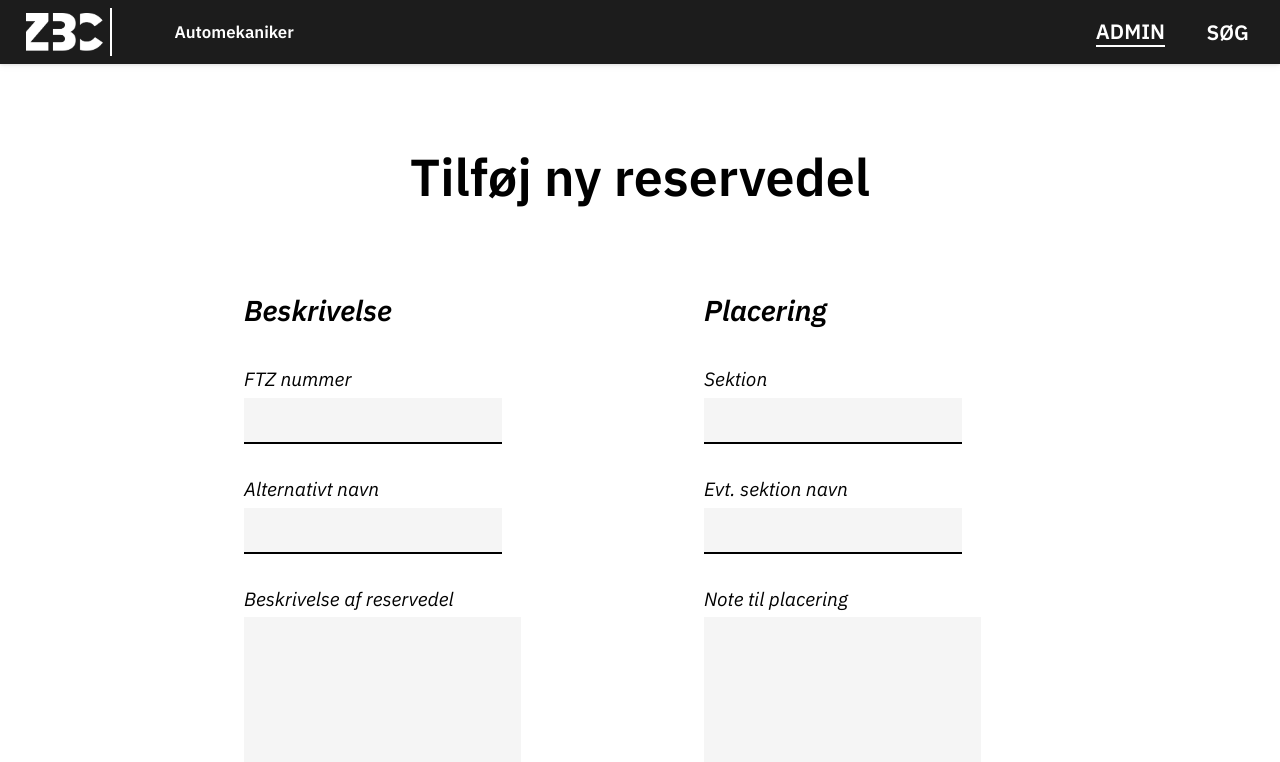
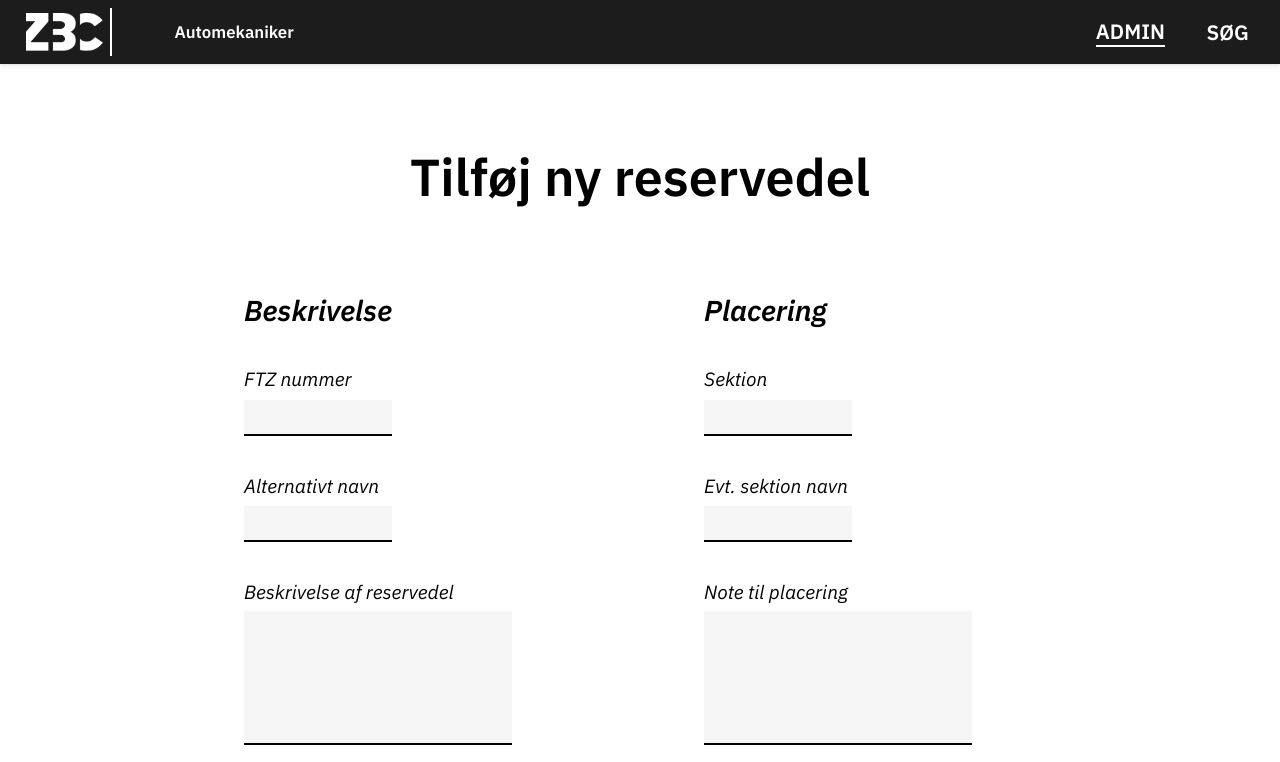
Before and after one commit to LinusTM/inventory-system, a SvelteKit app in the folder frontend/: page /admin in a window 1280 px wide. Shown: the top 762 px of the page. Built offline with nearby package versions, Linux system fonts and the light colour scheme.

Commit message:
Rewrote a bunch of css, and cleaned things up.

```diff
--- a/frontend/src/app.html
+++ b/frontend/src/app.html
@@ -2,13 +2,11 @@
 <html lang="en">
 	<head>
 		<meta charset="utf-8" />
-		<link rel="stylesheet" href="%sveltekit.assets%/global.css" />
 		<link rel="icon" href="%sveltekit.assets%/favicon.ico" />
 
-		<meta name="viewport" content="width=device-width" />
 		%sveltekit.head%
 	</head>
 	<body>
-		<div>%sveltekit.body%</div>
+		%sveltekit.body%
 	</body>
 </html>
--- a/frontend/src/lib/shared/components/NavBar.svelte
+++ b/frontend/src/lib/shared/components/NavBar.svelte
@@ -1,5 +1,6 @@
 <script>
 	import { page } from '$app/stores';
+
 	const navItems = [
 		{ label: 'ADMIN', href: '/admin' },
 		{ label: 'SØG', href: '/' }
@@ -12,6 +13,8 @@
 	<a id="img" href="/"><img src="./images/logo.png" alt="ZBC logo" /></a>
 	<p id="education">{education}</p>
 	<span />
+
+	<!-- looping throug the navItems object, and putting them all in the navbar -->
 	{#each navItems as navItem}
 		{#if $page.url.pathname == navItem.href}
 			<a id="selected" href={navItem.href}>{navItem.label}</a>
--- a/frontend/src/routes/+layout.svelte
+++ b/frontend/src/routes/+layout.svelte
@@ -82,6 +82,28 @@
 		}
 	}
 
+	/* GENERAL TAGS */
+	:global(body, html) {
+		margin: 0 auto;
+		padding: 0 auto;
+	}
+
+	/* LINKS */
+	:global(a:visited, a:link) {
+		color: var(--text-light);
+		text-decoration: none;
+	}
+
+	:global(a svg) {
+		vertical-align: text-bottom;
+	}
+
+	/* SHADOWS */
+	:global(.box-shadow) {
+		box-shadow: 0 1px 1px rgba(0, 0, 0, 0.12), 0 2px 2px rgba(0, 0, 0, 0.12),
+			0 4px 4px rgba(0, 0, 0, 0.12), 0 8px 8px rgba(0, 0, 0, 0.12);
+	}
+
 	/* CONTAINER */
 	#container {
 		display: flex;
@@ -101,25 +123,46 @@
 		width: min(800px + 30%, 98%);
 	}
 
-	footer,
-	a {
-		@media (prefers-color-scheme: light) {
-			color: var(--text-light);
-			background-color: var(--background-dark);
-		}
-
-		@media (prefers-color-scheme: dark) {
-			color: var(--text);
-			background-color: var(--background-medium);
-		}
-	}
-
 	/* FOOTER */
 	footer {
 		padding: 1.5em;
 		font-size: 1rem;
 	}
 
+	footer {
+		@media (prefers-color-scheme: light) {
+			background-color: var(--background-dark);
+
+			a {
+				color: var(--text-light);
+			}
+
+			a:hover {
+				border-bottom: 2px solid var(--text-light);
+			}
+		}
+
+		@media (prefers-color-scheme: dark) {
+			background-color: var(--background-medium);
+
+			a {
+				color: var(--text);
+			}
+
+			a:hover {
+				border-bottom: 2px solid var(--text);
+			}
+		}
+	}
+
+	:global(.header) {
+		display: block;
+		text-align: center;
+		margin-bottom: 2rem;
+		margin-top: 0;
+		font-size: 3.25rem;
+	}
+
 	:global(*) {
 		font-family: 'IBM Plex Sans', sans-serif;
 	}
--- a/frontend/src/routes/admin/+page.svelte
+++ b/frontend/src/routes/admin/+page.svelte
@@ -2,7 +2,7 @@
 	let files: any;
 </script>
 
-<h1>Tilføj ny reservedel</h1>
+<h1 class="header">Tilføj ny reservedel</h1>
 
 <div id="container">
 	<div id="names">
@@ -62,8 +62,6 @@
 </div>
 
 <style lang="scss">
-	@import '../../scss/text.scss';
-
 	#container {
 		display: grid;
 	}
@@ -161,8 +159,14 @@
 	}
 
 	input {
+		color: var(--text);
+		font-size: 1rem;
 		border: none;
-		border-bottom: 2px solid #000;
+		height: 2rem;
+		width: 9rem;
+		background-color: var(--background-medium);
+		border-bottom: 2px solid var(--text);
+		appearance: textfield;
 		margin-bottom: 2em;
 	}
 
@@ -176,6 +180,17 @@
 		padding: 1rem;
 	}
 
+	textarea {
+		border: none;
+		background-color: var(--background-medium);
+		border-bottom: 2px solid var(--text);
+		resize: none;
+		width: 16.5rem;
+		height: 8rem;
+		color: var(--text);
+		font-size: 1rem;
+	}
+
 	button:hover {
 		cursor: pointer;
 	}
--- a/frontend/static/global.css
+++ /dev/null
@@ -1,28 +0,0 @@
-/* GENERAL TAGS */
-body,
-html {
-	margin: 0 auto;
-	padding: 0 auto;
-}
-
-/* LINKS */
-a:visited,
-a:link {
-	color: var(--text-light);
-	text-decoration: none;
-}
-
-a:visited:hover,
-a:hover {
-	border-bottom: 2px solid var(--text-light);
-}
-
-a svg {
-	vertical-align: text-bottom;
-}
-
-/* SHADOWS */
-.box-shadow {
-	box-shadow: 0 1px 1px rgba(0, 0, 0, 0.12), 0 2px 2px rgba(0, 0, 0, 0.12),
-		0 4px 4px rgba(0, 0, 0, 0.12), 0 8px 8px rgba(0, 0, 0, 0.12);
-}
```
Also changed, not shown: frontend/src/routes/+page.svelte (+14 -2 lines).
